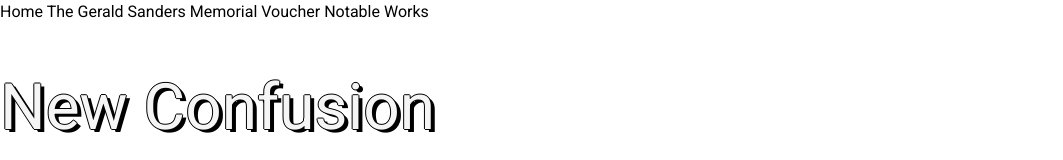
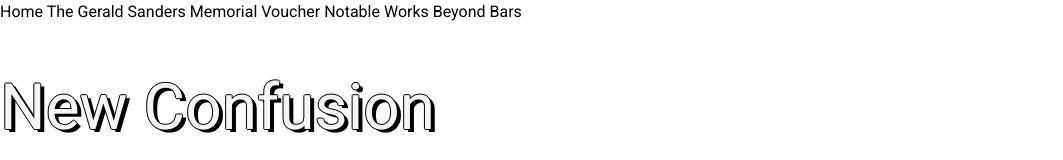
Before and after one commit to New-Confusion/new-confusion, a plain HTML site: page index.html in a window 1280 px wide. Shown: the top 160 px of the page, without its empty margins (0-1063 px from the left). Drawn offline with nearby package versions, Linux system fonts and the light colour scheme.

Commit message:
hot takes

```diff
--- a/index.html
+++ b/index.html
@@ -26,6 +26,9 @@
                 <v-tab onclick="changeFrame('confusionFrame', './works.html')">
                 Notable Works
                 </v-tab>
+                <v-tab onclick="changeFrame('confusionFrame', 'https://beyondbars.newconfusion.org')">
+                Beyond Bars
+                </v-tab>
                 <!--- <v-tab onclick="changeFrame('confusionFrame', './WebPagesInterest.html')">
                   Web Pages of Interest
                   </v-tab> --->
```
